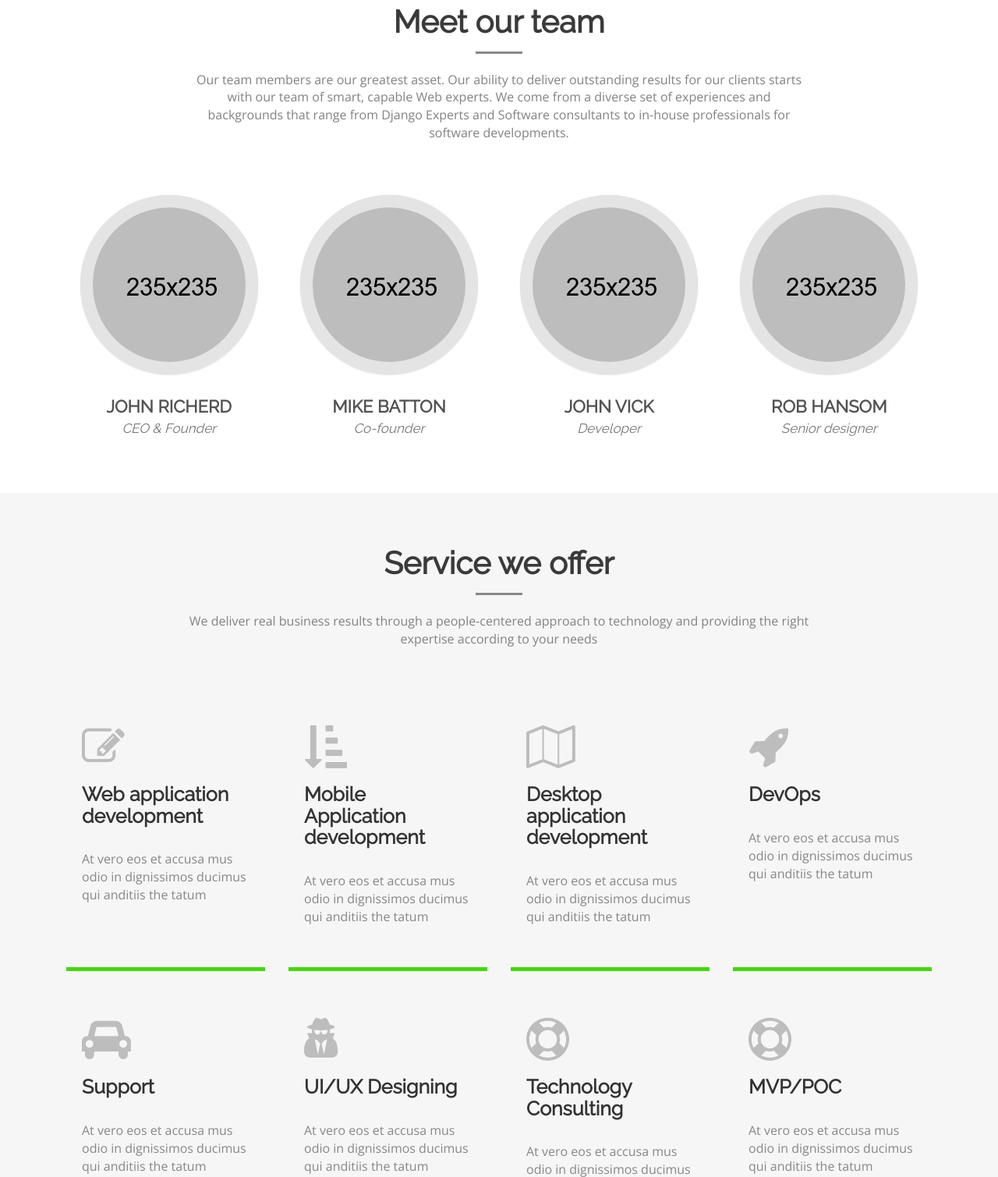
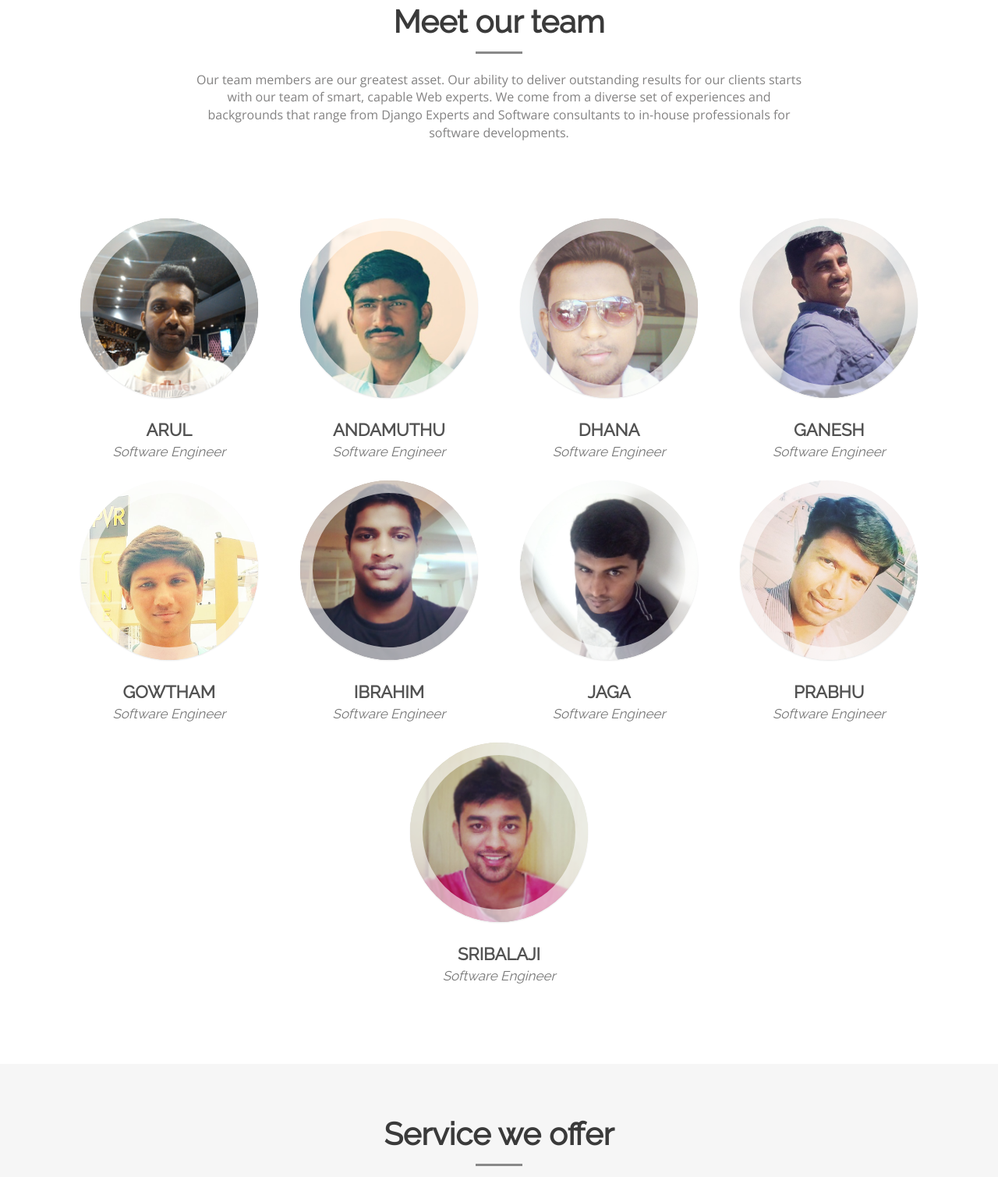
Before and after one commit to consultIntrick/website, a Django app: template templates/index.html in a window 1280 px wide. Shown: the part 1946-3455 px from the top of the page at 78% size. Run offline with Django 3.2, Linux system fonts and the light colour scheme; the template is opened without the code that fills it, so the values that code supplies are empty; some libraries are stand-ins or nearby versions.

Commit message:
team photos added

```diff
--- a/blog/admin.py
+++ b/blog/admin.py
@@ -1,5 +1,5 @@
 from django.contrib import admin
-from models import Entry, SubscriberNewsletter
+from blog.models import Entry, SubscriberNewsletter
 # from redactor.widgets import RedactorEditor
 
 #
--- a/static/assets/css/style.css
+++ b/static/assets/css/style.css
@@ -733,7 +733,7 @@ img{
 .team-grid li {
 	display: inline-block;
 	height: 230px;
-	margin: 20px 25px;
+	margin:  50px 25px;
 	width: 20%;
 }
 .team-item {
--- a/templates/index.html
+++ b/templates/index.html
@@ -37,6 +37,44 @@
     <script src="{% static 'assets/js/html5shiv.min.js' %}"></script>
       <script src="{% static 'assets/js/respond.min.js' %}"></script>
     <![endif]-->
+    <style type="text/css">
+      .team-img-1 {
+        background-image: url({% static 'assets/images/Arul.jpg' %});
+        background-size: cover;
+      }
+      .team-img-2 {
+        background-image: url({% static 'assets/images/andamuthu.jpg' %});
+        background-size: cover;
+      }
+      .team-img-3 {
+        background-image: url({% static 'assets/images/Dhanasekar.jpg' %});
+        background-size: cover;
+      }
+      .team-img-4 {
+        background-image: url({% static 'assets/images/Ganesh.jpg' %});
+        background-size: cover;
+      }
+      .team-img-5 {
+        background-image: url({% static 'assets/images/gowtham.jpg' %});
+        background-size: cover;
+      }
+      .team-img-6 {
+        background-image: url({% static 'assets/images/Ibrahim.jpg' %});
+        background-size: cover;
+      }
+      .team-img-7 {
+        background-image: url({% static 'assets/images/Jagadesh.jpg' %});
+        background-size: cover;
+      }
+      .team-img-8 {
+        background-image: url({% static 'assets/images/Kukhapprabu.jpg' %});
+        background-size: cover;
+      }
+      .team-img-9 {
+        background-image: url({% static 'assets/images/SriBalaji.jpg' %});
+        background-size: cover;
+      }
+    </style>
   </head>
   <body>
 
@@ -233,62 +271,143 @@
               <ul class="team-grid">
                 <li>
                   <div class="team-item team-img-1 wow fadeInUp">
-                    <div class="team-info">
+
+                    <!-- <div class="team-info">
                       <p> I must explain to you how all this mistaken idea of denouncing pleasure n</p>
                       <a href="#"><span class="fa fa-facebook"></span></a>
                       <a href="#"><span class="fa fa-twitter"></span></a>
                       <a href="#"><span class="fa fa-pinterest"></span></a>
                       <a href="#"><span class="fa fa-rss"></span></a>
-                    </div>
+                    </div> -->
                   </div>
                   <div class="team-address">
-                    <p>John Richerd</p>
-                    <span>CEO & Founder</span>
+                    <p>Arul</p>
+                    <span>Software Engineer</span>
                   </div>
                 </li>
                 <li>
                   <div class="team-item team-img-2 wow fadeInUp">
-                    <div class="team-info">
+                    <!-- <div class="team-info">
                       <p> I must explain to you how all this mistaken idea of denouncing pleasure n</p>
                       <a href="#"><span class="fa fa-facebook"></span></a>
                       <a href="#"><span class="fa fa-twitter"></span></a>
                       <a href="#"><span class="fa fa-pinterest"></span></a>
                       <a href="#"><span class="fa fa-rss"></span></a>
-                    </div>
+                    </div> -->
                   </div>
                   <div class="team-address">
-                    <p>MIKE BATTON</p>
-                    <span>Co-founder</span>
+                    <p>Andamuthu</p>
+                    <span>Software Engineer</span>
                   </div>
                 </li>
                 <li>
                   <div class="team-item team-img-3 wow fadeInUp">
-                    <div class="team-info">
+                    <!-- <div class="team-info">
                       <p> I must explain to you how all this mistaken idea of denouncing pleasure n</p>
                       <a href="#"><span class="fa fa-facebook"></span></a>
                       <a href="#"><span class="fa fa-twitter"></span></a>
                       <a href="#"><span class="fa fa-pinterest"></span></a>
                       <a href="#"><span class="fa fa-rss"></span></a>
-                    </div>
+                    </div> -->
                   </div>
                   <div class="team-address">
-                    <p>JOHN VICK</p>
-                    <span>Developer</span>
+                    <p>Dhana</p>
+                    <span>Software Engineer</span>
                   </div>
                 </li>
                   <li>
                   <div class="team-item team-img-4 wow fadeInUp">
-                    <div class="team-info">
+                    <!-- <div class="team-info">
                       <p> I must explain to you how all this mistaken idea of denouncing pleasure n</p>
                       <a href="#"><span class="fa fa-facebook"></span></a>
                       <a href="#"><span class="fa fa-twitter"></span></a>
                       <a href="#"><span class="fa fa-pinterest"></span></a>
                       <a href="#"><span class="fa fa-rss"></span></a>
-                    </div>
+                    </div> -->
                   </div>
                   <div class="team-address">
-                    <p>ROB HANSOM</p>
-                    <span>Senior designer</span>
+                    <p>Ganesh</p>
+                    <span>Software Engineer</span>
+                  </div>
+                </li>
+                <li>
+                  <div class="team-item team-img-5 wow fadeInUp">
+
+                    <!-- <div class="team-info">
+                      <p> I must explain to you how all this mistaken idea of denouncing pleasure n</p>
+                      <a href="#"><span class="fa fa-facebook"></span></a>
+                      <a href="#"><span class="fa fa-twitter"></span></a>
+                      <a href="#"><span class="fa fa-pinterest"></span></a>
+                      <a href="#"><span class="fa fa-rss"></span></a>
+                    </div> -->
+                  </div>
+                  <div class="team-address">
+                    <p>Gowtham</p>
+                    <span>Software Engineer</span>
+                  </div>
+                </li>
+                <li>
+                  <div class="team-item team-img-6 wow fadeInUp">
+
+                    <!-- <div class="team-info">
+                      <p> I must explain to you how all this mistaken idea of denouncing pleasure n</p>
+                      <a href="#"><span class="fa fa-facebook"></span></a>
+                      <a href="#"><span class="fa fa-twitter"></span></a>
+                      <a href="#"><span class="fa fa-pinterest"></span></a>
+                      <a href="#"><span class="fa fa-rss"></span></a>
+                    </div> -->
+                  </div>
+                  <div class="team-address">
+                    <p>Ibrahim</p>
+                    <span>Software Engineer</span>
+                  </div>
+                </li>
+                <li>
+                  <div class="team-item team-img-7 wow fadeInUp">
+
+                    <!-- <div class="team-info">
+                      <p> I must explain to you how all this mistaken idea of denouncing pleasure n</p>
+                      <a href="#"><span class="fa fa-facebook"></span></a>
+                      <a href="#"><span class="fa fa-twitter"></span></a>
+                      <a href="#"><span class="fa fa-pinterest"></span></a>
+                      <a href="#"><span class="fa fa-rss"></span></a>
+                    </div> -->
+                  </div>
+                  <div class="team-address">
+                    <p>Jaga</p>
+                    <span>Software Engineer</span>
+                  </div>
+                </li>
+                <li>
+                  <div class="team-item team-img-8 wow fadeInUp">
+
+                    <!-- <div class="team-info">
+                      <p> I must explain to you how all this mistaken idea of denouncing pleasure n</p>
+                      <a href="#"><span class="fa fa-facebook"></span></a>
+                      <a href="#"><span class="fa fa-twitter"></span></a>
+                      <a href="#"><span class="fa fa-pinterest"></span></a>
+                      <a href="#"><span class="fa fa-rss"></span></a>
+                    </div> -->
+                  </div>
+                  <div class="team-address">
+                    <p>Prabhu</p>
+                    <span>Software Engineer</span>
+                  </div>
+                </li>
+                <li>
+                  <div class="team-item team-img-9 wow fadeInUp">
+
+                    <!-- <div class="team-info">
+                      <p> I must explain to you how all this mistaken idea of denouncing pleasure n</p>
+                      <a href="#"><span class="fa fa-facebook"></span></a>
+                      <a href="#"><span class="fa fa-twitter"></span></a>
+                      <a href="#"><span class="fa fa-pinterest"></span></a>
+                      <a href="#"><span class="fa fa-rss"></span></a>
+                    </div> -->
+                  </div>
+                  <div class="team-address">
+                    <p>SriBalaji</p>
+                    <span>Software Engineer</span>
                   </div>
                 </li>
               </ul>
```
Also changed, not shown: blog/views.py (+8 -5 lines), templates/assets/css/style.css (+6 -5 lines), db.sqlite3, static/assets/images/Arul.jpg (added), static/assets/images/Dhanasekar.jpg (added), static/assets/images/Ganesh.jpg (added), static/assets/images/Ibrahim.jpg (added), static/assets/images/Jagadesh.jpg (added), static/assets/images/Kukhapprabu.jpg (added), static/assets/images/SriBalaji.jpg (added), static/assets/images/andamuthu.jpg (added), static/assets/images/gowtham.jpg (added).
